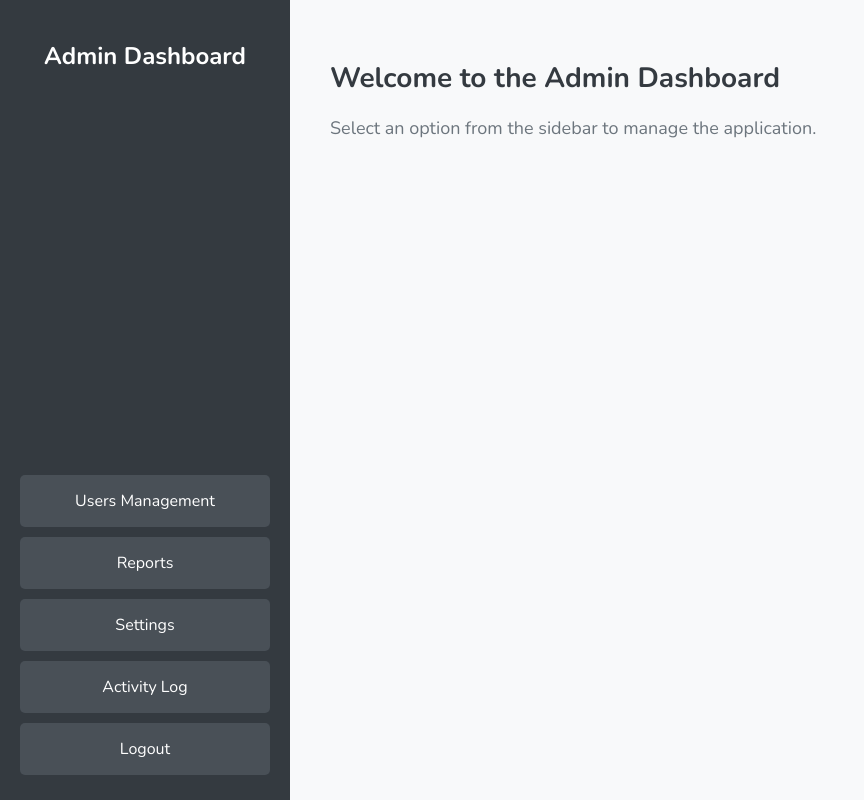
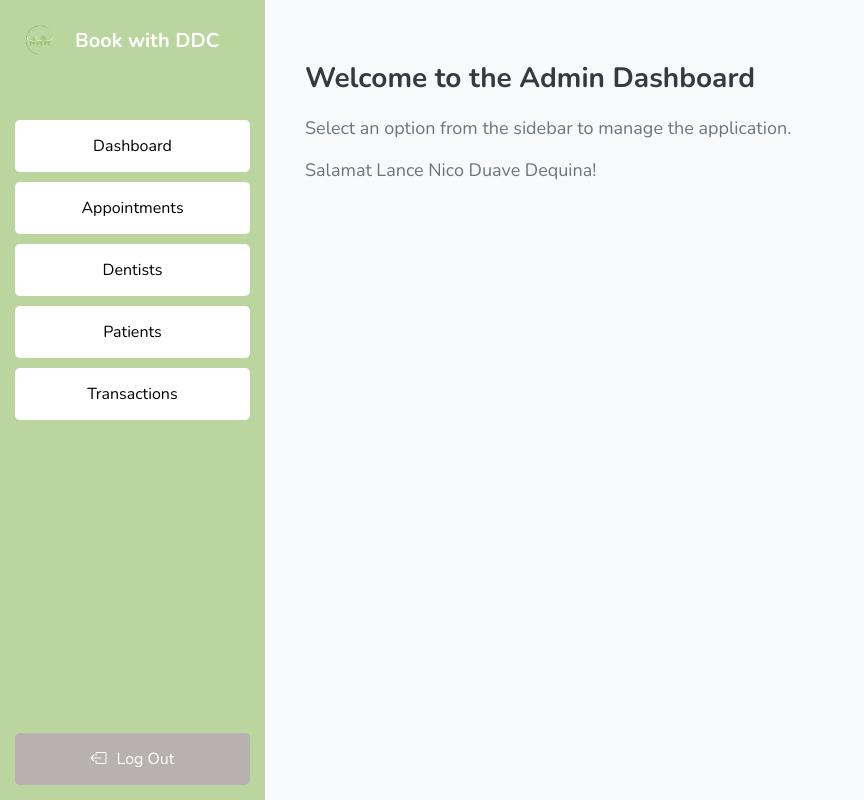
Before and after one commit to lansqt/powerpuff, a React (Vite) app: page /admin in a window 1280 px wide. Shown: the whole page, without its empty margins (0-864 px from the left). Built offline with nearby package versions, Linux system fonts and the light colour scheme.

Commit message:
admin design 1

```diff
--- a/src/frontend/admin/AdminDashboard.jsx
+++ b/src/frontend/admin/AdminDashboard.jsx
@@ -18,19 +18,26 @@ const AdminDashboard = () => {
         <div className="admin-dashboard">
             <div className="sidebar">
                 <div className="sidebar-header">
-                    <h2>Admin Dashboard</h2>
+                    <img src="/src/assets/logo.png" alt="Logo" className="logo" />
+                    <h2>Book with DDC</h2>
                 </div>
                 <ul className="nav-list">
-                    <li onClick={() => handleNavigation('/admin/users')}>Users Management</li>
-                    <li onClick={() => handleNavigation('/admin/reports')}>Reports</li>
-                    <li onClick={() => handleNavigation('/admin/settings')}>Settings</li>
-                    <li onClick={() => handleNavigation('/admin/activity-log')}>Activity Log</li>
-                    <li onClick={() => handleLogout()}>Logout</li>
+                    <li onClick={() => handleNavigation('/admin/dashboard')}>Dashboard</li>
+                    <li onClick={() => handleNavigation('/admin/appointments')}>Appointments</li>
+                    <li onClick={() => handleNavigation('/admin/dentists')}>Dentists</li>
+                    <li onClick={() => handleNavigation('/admin/patients')}>Patients</li>
+                    <li onClick={() => handleNavigation('/admin/transactions')}>Transactions</li>
                 </ul>
+                <div className="logout">
+                    <li onClick={handleLogout}>
+                        <i className="bi bi-box-arrow-left"></i> Log Out
+                    </li>
+                </div>
             </div>
             <div className="main-content">
                 <h1>Welcome to the Admin Dashboard</h1>
                 <p>Select an option from the sidebar to manage the application.</p>
+                <p>Salamat Lance Nico Duave Dequina!</p>
             </div>
         </div>
     );
--- a/src/frontend/styles/AdminDashboard.css
+++ b/src/frontend/styles/AdminDashboard.css
@@ -6,47 +6,89 @@
 
 /* Sidebar styling */
 .sidebar {
-    width: 250px;
-    background-color: #343a40;
-    color: white;
-    padding: 20px;
+    width: 235px;
+    background-color: #bad69e;
+    color: #000000;
+    padding: 15px;
     display: flex;
     flex-direction: column;
-    justify-content: space-between;
+    justify-content: space-between; /* Keep space between nav items and logout */
     box-shadow: 2px 0 5px rgba(0, 0, 0, 0.1);
+}
+
+/* Sidebar header styling */
+.sidebar-header {
+    display: flex; /* Use flexbox to align logo and text */
+    align-items: center; /* Vertically center the items */
+    margin-bottom: 20px; /* Space below header */
 }
 
 .sidebar-header h2 {
     color: #fff;
-    text-align: center;
-    margin-bottom: 20px;
+    font-size: 20px; /* Adjusted font size */
+    margin: 0; /* Remove default margin */
 }
 
+/* Logo styling */
+.logo {
+    width: 50px; /* Adjust size as needed */
+    height: 50px; /* Adjust size as needed */
+    border-radius: 50%; /* Make it a circle */
+    margin-right: 10px; /* Space between logo and text */
+}
+
+/* Navigation list */
 .nav-list {
     list-style: none;
     padding: 0;
     margin: 0;
+    padding-top: 30px;
 }
 
 .nav-list li {
     padding: 15px 10px;
     margin: 5px 0;
-    background-color: #495057;
+    background-color: #ffffff;
     border-radius: 5px;
     cursor: pointer;
     text-align: center;
 }
 
 .nav-list li:hover {
-    background-color: #212529;
+    background-color: #cacaca;
 }
 
 .nav-list li:active {
-    background-color: #1d2124;
+    background-color: #a8a8a8;
 }
 
 .nav-list li + li {
     margin-top: 10px;
+}
+
+/* Logout button styling */
+.logout {
+    margin-top: auto; /* Pushes logout button to the bottom */
+}
+
+.logout li {
+    list-style: none;
+    padding: 15px 10px;
+    background-color: #b9b0b0;
+    color: white;
+    border-radius: 5px;
+    cursor: pointer;
+    display: flex; /* Use flex to align icon and text */
+    align-items: center; /* Center the icon and text vertically */
+    justify-content: center; /* Center the items horizontally */
+}
+
+.logout li i {
+    margin-right: 10px; /* Adds space between icon and text */
+}
+
+.logout li:hover {
+    background-color: #ff6666;
 }
 
 /* Main content styling */
```
